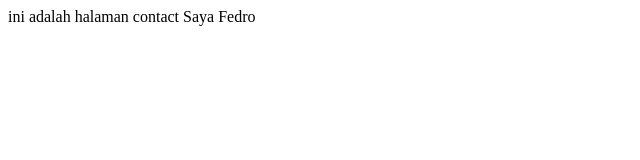
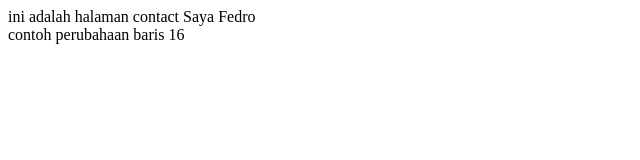
Before and after one commit to fedrotogatorop/CompanyProfile, a plain HTML site: page contact.html in a window 1280 px wide. Shown: the whole page, without its empty margins (0-640 px from the left). Drawn offline with Linux system fonts and the light colour scheme.

Commit message:
menambahkan perusahaan baris 16

```diff
--- a/contact.html
+++ b/contact.html
@@ -7,5 +7,6 @@
 </head>
 <body>
     ini adalah halaman contact Saya Fedro
+    <div>contoh perubahaan baris 16</div>
 </body>
 </html>
```
